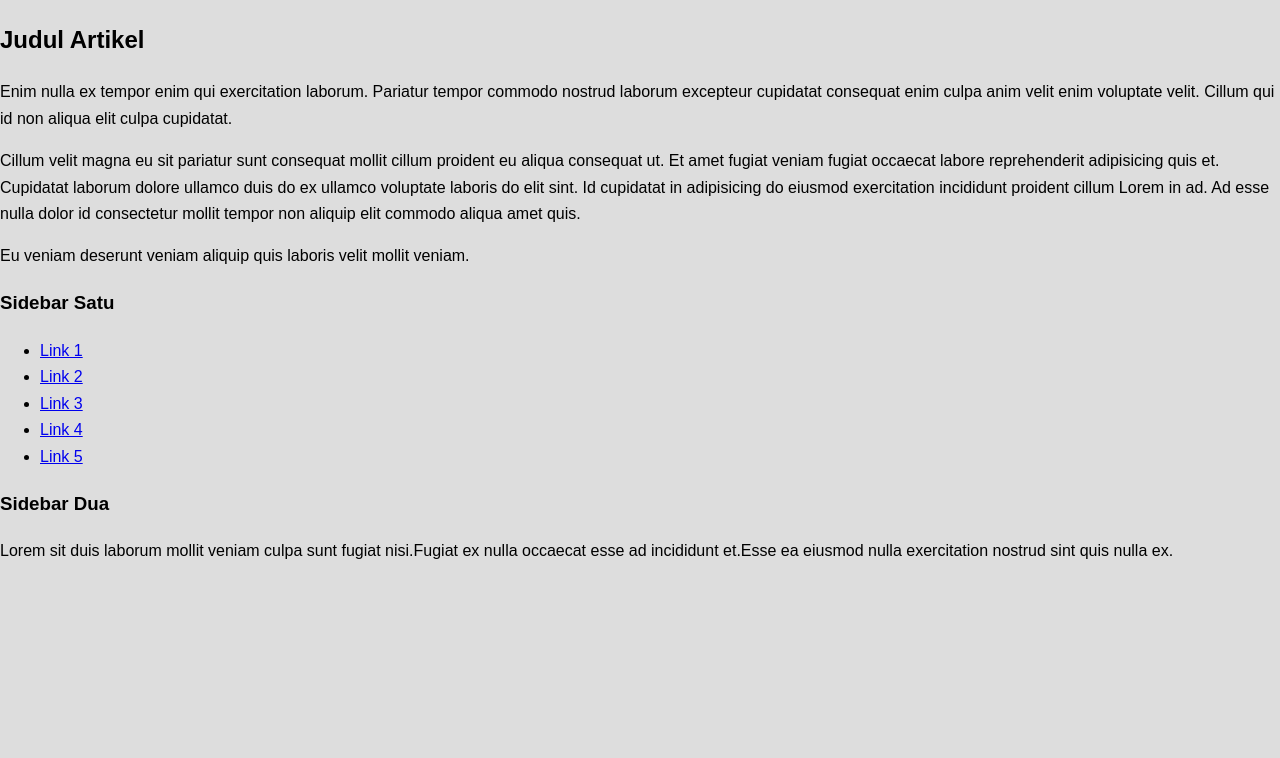
After one commit to pembunuhGila/dasarWeb, a PHP site: page /flexbox.html in a window 1280 px wide. The commit adds this page. Shown: the top 758 px of the page. Run offline with PHP 8.4, Linux system fonts and the light colour scheme.

Commit message:
soal no. 28

```diff
--- /dev/null
+++ b/flexbox.html
@@ -0,0 +1,33 @@
+<!DOCTYPE html>
+<html>
+<head>
+    <title>Latihan Flexbox</title>
+    <link rel="stylesheet" type="text/css" href="style1.css">
+</head>
+<body>
+    <div class="container-satu">
+        <div class="kolom-utama">
+            <h2>Judul Artikel</h2>
+            <p>Enim nulla ex tempor enim qui exercitation laborum. Pariatur tempor commodo nostrud laborum excepteur cupidatat consequat enim culpa anim velit enim voluptate velit. Cillum qui id non aliqua elit culpa cupidatat.</p>
+            <p>Cillum velit magna eu sit pariatur sunt consequat mollit cillum proident eu aliqua consequat ut. Et amet fugiat veniam fugiat occaecat labore reprehenderit adipisicing quis et. Cupidatat laborum dolore ullamco duis do ex ullamco voluptate laboris do elit sint. Id cupidatat in adipisicing do eiusmod exercitation incididunt proident cillum Lorem in ad. Ad esse nulla dolor id consectetur mollit tempor non aliquip elit commodo aliqua amet quis.</p>
+            <p>Eu veniam deserunt veniam aliquip quis laboris velit mollit veniam.</p>
+        </div>
+
+        <div class="sidebar-satu">
+            <h3>Sidebar Satu</h3>
+            <ul>
+                <li><a href="#">Link 1</a></li>
+                <li><a href="#">Link 2</a></li>
+                <li><a href="#">Link 3</a></li>
+                <li><a href="#">Link 4</a></li>
+                <li><a href="#">Link 5</a></li>
+            </ul>
+        </div>
+
+        <div class="sidebar-dua">
+            <h3>Sidebar Dua</h3>
+            <p>Lorem sit duis laborum mollit veniam culpa sunt fugiat nisi.Fugiat ex nulla occaecat esse ad incididunt et.Esse ea eiusmod nulla exercitation nostrud sint quis nulla ex.</p>
+        </div>
+    </div>
+</body>
+</html>
--- a/style1.css
+++ b/style1.css
@@ -1,26 +1,11 @@
-h2 {
-    color: orange;
-    font-family: 'Trebuchet MS';
-    text-align: center;
-}
-
-.kotak {
-    padding: 50px;
-    width: 100px;
-    color: #fff;
-    margin: 10px;
-    background: orange;
-}
-
-#kotak {
-    width: 400px;
-    color: #fff;
-    background: blue;
-    padding: 50px;
+html, body {
+    margin: 0;
+    padding: 0;
 }
 
 body {
-    background: url('img/tree1.jpeg'), url('img/field1.jpeg');
-    background-repeat: no-repeat, repeat;
-    color: white;
+    font-family: Arial, Helvetica, sans-serif;
+    background-color: #ddd;
+    line-height: 1.65;
+    padding-bottom: 1000px;
 }
```
Also changed, not shown: style0.css (added, +26 -0 lines).
